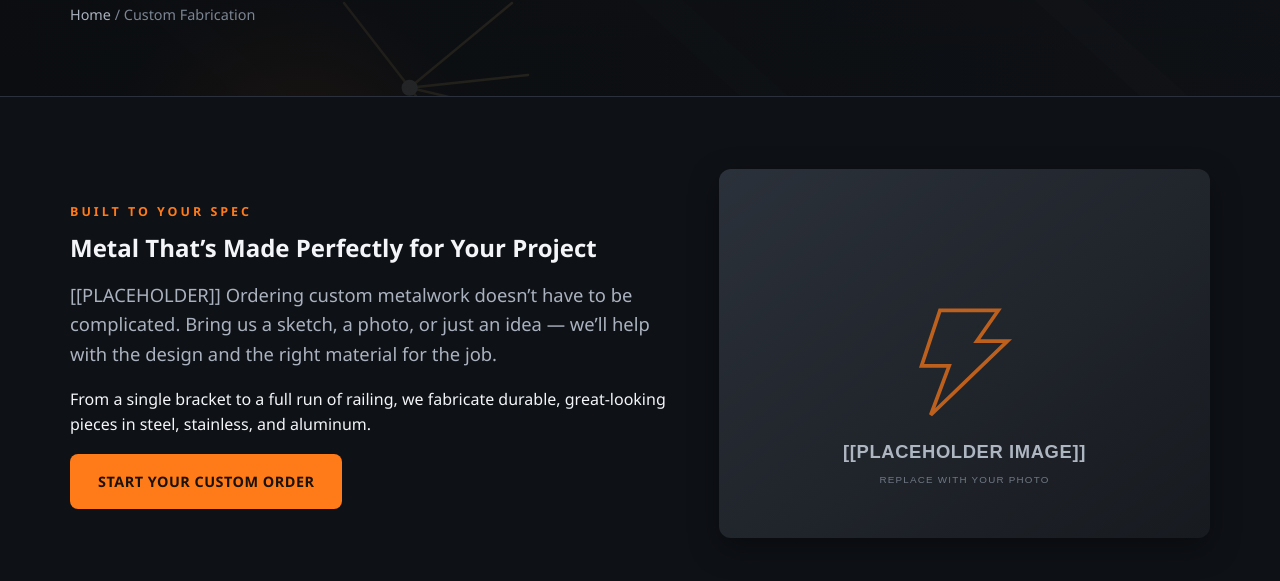
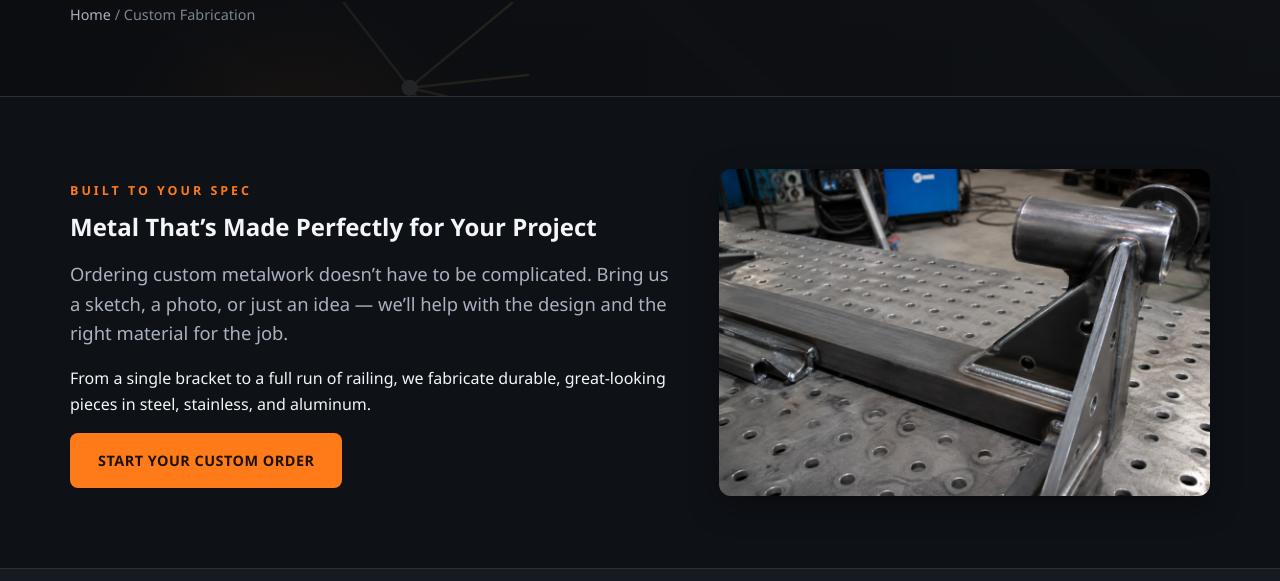
Before and after one commit to shendrix3171/mobile-welding-site, a plain HTML site: page custom-fabrication.html in a window 1280 px wide. Shown: the part 219-800 px from the top of the page. Drawn offline with Linux system fonts and the light colour scheme.

Commit message:
Add fabrication photo and clean intro on custom fabrication page

```diff
--- a/custom-fabrication.html
+++ b/custom-fabrication.html
@@ -50,7 +50,7 @@
         <div>
           <span class="eyebrow">Built to your spec</span>
           <h2>Metal That&rsquo;s Made Perfectly for Your Project</h2>
-          <p class="lead">[[PLACEHOLDER]] Ordering custom metalwork doesn&rsquo;t have to be complicated.
+          <p class="lead">Ordering custom metalwork doesn&rsquo;t have to be complicated.
             Bring us a sketch, a photo, or just an idea &mdash; we&rsquo;ll help with the design and
             the right material for the job.</p>
           <p>From a single bracket to a full run of railing, we fabricate durable, great-looking
@@ -58,7 +58,7 @@
           <a class="btn btn-primary" href="contact.html">Start Your Custom Order</a>
         </div>
         <div>
-          <img src="assets/placeholder.svg" alt="[[PLACEHOLDER]] custom fabricated metalwork">
+          <img src="assets/custom-fabrication.png" alt="Custom welded steel frame fabricated on a fixture table">
         </div>
       </div>
     </section>
```
Also changed, not shown: assets/custom-fabrication.png (added).
